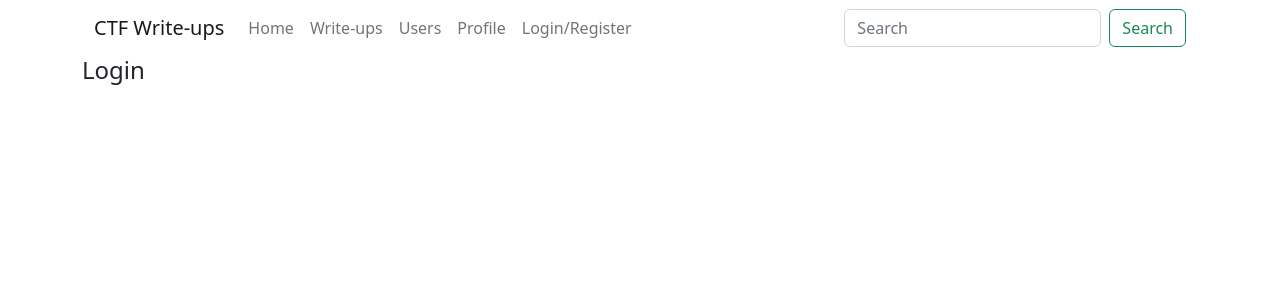
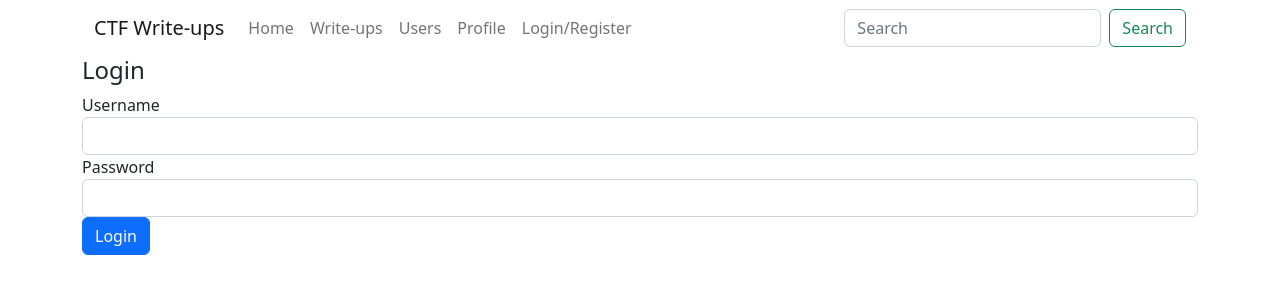
Before and after one commit to ych3r/CTF-Writeups-Web, a React (Create React App) app: page /login in a window 1280 px wide. Shown: the top 300 px of the page. Built offline with nearby package versions, Linux system fonts and the light colour scheme; no server answers.

Commit message:
login: login page

```diff
--- a/src/ctf-writeups/login/index.js
+++ b/src/ctf-writeups/login/index.js
@@ -1,9 +1,43 @@
-import React from "react";
+import React, { useState } from "react";
+import { useNavigate } from "react-router";
+import { useDispatch } from "react-redux";
+import { loginThunk } from "../../services/auth-thunks";
 
 const LoginComponent = () => {
+  const [username, setUsername] = useState("");
+  const [password, setPassword] = useState("");
+  const navigate = useNavigate();
+  const dispatch = useDispatch();
+  const handleLogin = async () => {
+    try {
+      await dispatch(loginThunk({ username, password }));
+      navigate("/profile");
+    } catch (e) {
+      alert(e);
+    }
+  };
   return (
     <>
       <h4>Login</h4>
+      <div>
+        <label>Username</label>
+        <input
+          className="form-control"
+          type="text"
+          value={username}
+          onChange={(event) => setUsername(event.target.value)}
+        />
+      </div>
+      <div>
+        <label>Password</label>
+        <input
+          className="form-control"
+          type="password"
+          value={password}
+          onChange={(event) => setPassword(event.target.value)}
+        />
+      </div>
+      <button className="btn btn-primary" onClick={handleLogin}>Login</button>
     </>
   );
 };
--- a/src/ctf-writeups/reducers/writeups-reducer.js
+++ b/src/ctf-writeups/reducers/writeups-reducer.js
@@ -16,7 +16,7 @@ const initialState = {
   loading: false,
 };
 
-const tuitsSlice = createSlice({
+const writeupsSlice = createSlice({
   name: "writeups",
   initialState,
   extraReducers: {
@@ -40,4 +40,4 @@ const tuitsSlice = createSlice({
   reducers: {},
 });
 
-export default tuitsSlice.reducer;
+export default writeupsSlice.reducer;
--- /dev/null
+++ b/src/services/auth-service.js
@@ -0,0 +1,12 @@
+import axios from "axios";
+
+const SERVER_API_URL = process.env.REACT_APP_API_BASE;
+const USERS_URL = `${SERVER_API_URL}/users`;
+
+const api = axios.create({ withCredentials: true });
+
+export const login = async ({ username, password }) => {
+  const response = await api.post(`${USERS_URL}/login`, { username, password });
+  const user = response.data;
+  return user;
+};
--- /dev/null
+++ b/src/services/auth-thunks.js
@@ -0,0 +1,10 @@
+import { createAsyncThunk } from "@reduxjs/toolkit";
+import * as authService from "./auth-service";
+
+export const loginThunk = createAsyncThunk(
+  "user/login",
+  async (credentials) => {
+    const user = await authService.login(credentials);
+    return user;
+  }
+);
```
Also changed, not shown: src/ctf-writeups/reducers/auth-reducer.js (added, +21 -0 lines).
